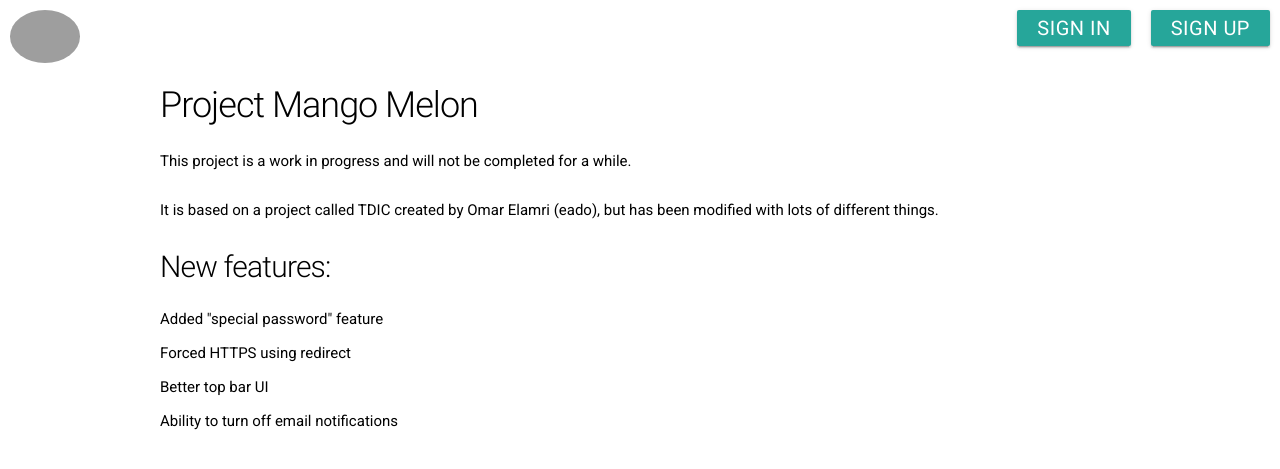
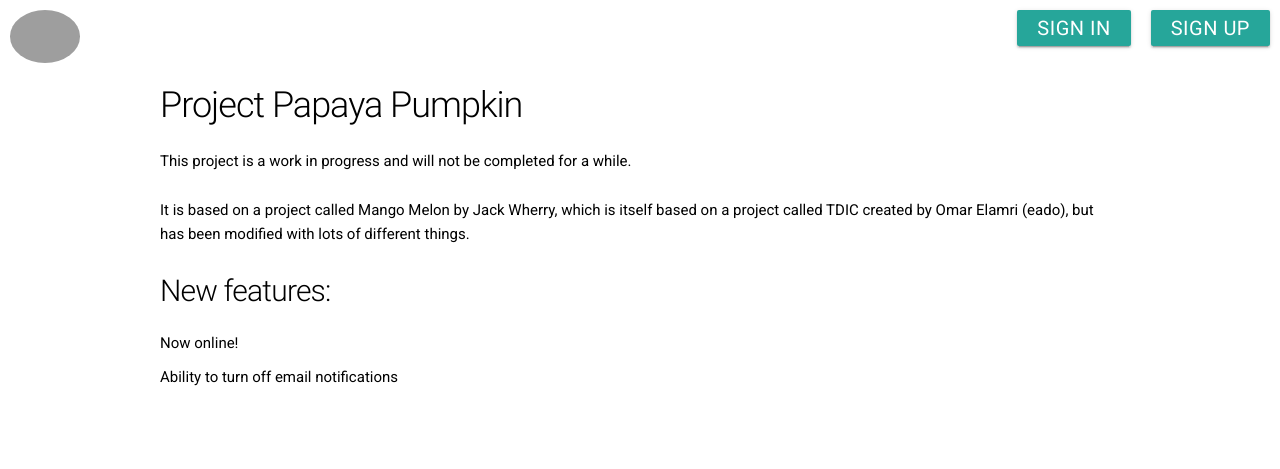
Before and after one commit to superstealthysheep/mango-melon, a Python web app: template templates/index.html in a window 1280 px wide. Shown: the top 469 px of the page. Run offline with Jinja, Linux system fonts and the light colour scheme; the template is opened without the code that fills it, so the values that code supplies are empty; some libraries are stand-ins or nearby versions; some web fonts are replaced; grey boxes are pictures that could not be loaded.

Commit message:
Eliminated mango scum
Also credited @jack-the-coder

```diff
--- a/templates/index.html
+++ b/templates/index.html
@@ -59,14 +59,13 @@
 				<br>
 			{% endif %}
 		{% else %}
-			<h3>Project Mango Melon</h3>
+			<h3>Project Papaya Pumpkin</h3>
 			<p>This project is a work in progress and will not be completed for a while. </p>
-			<p>It is based on a project called TDIC created by Omar Elamri (eado), but has been modified with lots of different things. </p>
+			<p>It is based on a project called Mango Melon by Jack Wherry, which is itself based on a project called TDIC created by Omar Elamri (eado), but has been modified with lots of different things. </p>
 			<h4>New features: </h4>
 			<ul>
-				<li>Added "special password" feature</li>
-				<li>Forced HTTPS using redirect</li>
-				<li>Better top bar UI</li>
+				<li>Now online! </li>
+
                 <li>Ability to turn off email notifications</li>
 			</ul>
 		{% endif %}
```
